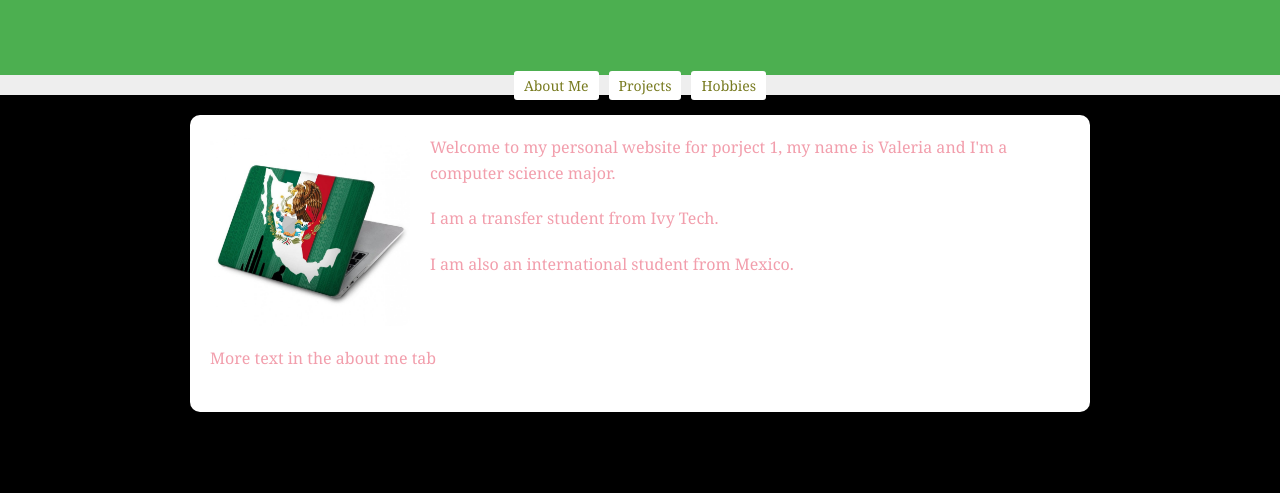
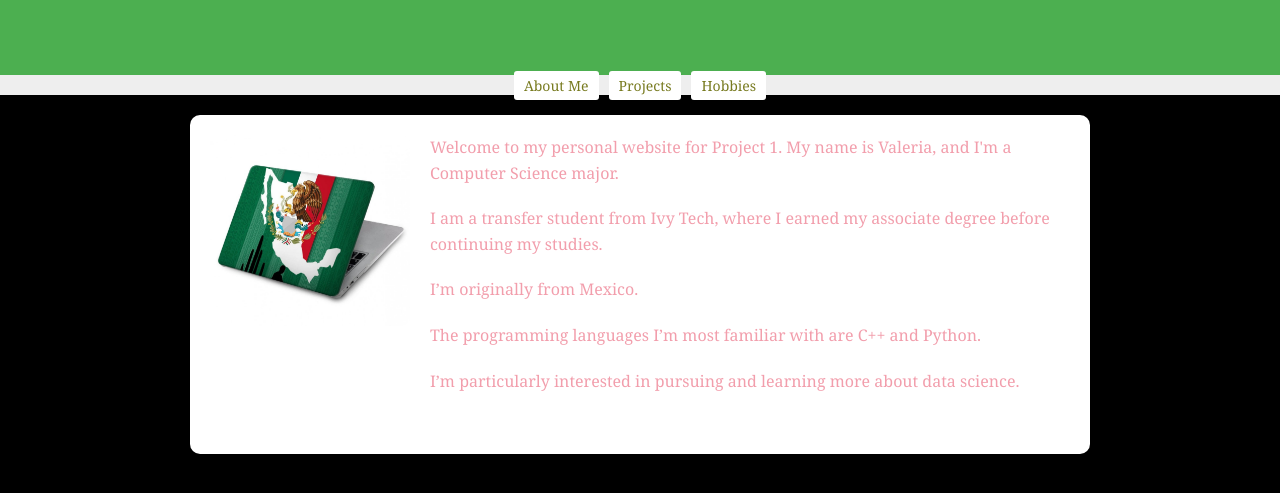
Before and after one commit to vgaste/personalWebsite, a plain HTML site: page index.html in a window 1280 px wide. Shown: the part 125-618 px from the top of the page. Drawn offline with Linux system fonts and the light colour scheme.

Commit message:
Update index.html
text in about me tab

```diff
--- a/index.html
+++ b/index.html
@@ -21,12 +21,14 @@
             <div class="top-row">
                 <img src="img/mexicolaptop.jpg" alt="Profile Picture" class="desktop-img">
                 <div class="side-text">
-                    <p>Welcome to my personal website for porject 1, my name is Valeria and I'm a computer science major.</p>
-                    <p>I am a transfer student from Ivy Tech.</p>
-                    <p>I am also an international student from Mexico.</p>
+                    <p>Welcome to my personal website for Project 1. My name is Valeria, and I'm a Computer Science major.</p>
+                    <p>I am a transfer student from Ivy Tech, where I earned my associate degree before continuing my studies.</p>
+                    <p>I’m originally from Mexico.</p>
+                    <p>The programming languages I’m most familiar with are C++ and Python.</p>
+                    <p>I’m particularly interested in pursuing and learning more about data science.</p>
                 </div>
             </div>
-            <p class="bottom-text">More text in the about me tab</p>
+            <p class="bottom-text"></p>
         </section>
 
         <!-- Projects Tab -->
```
